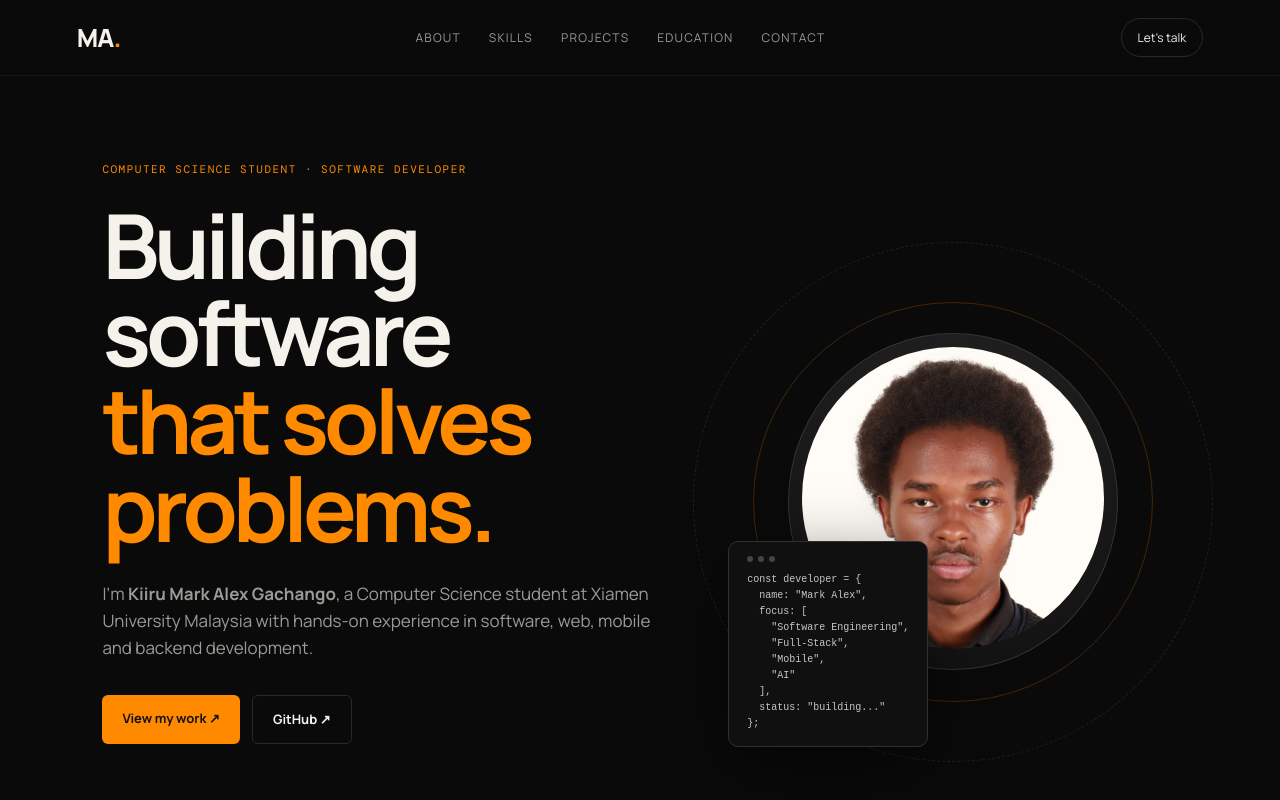
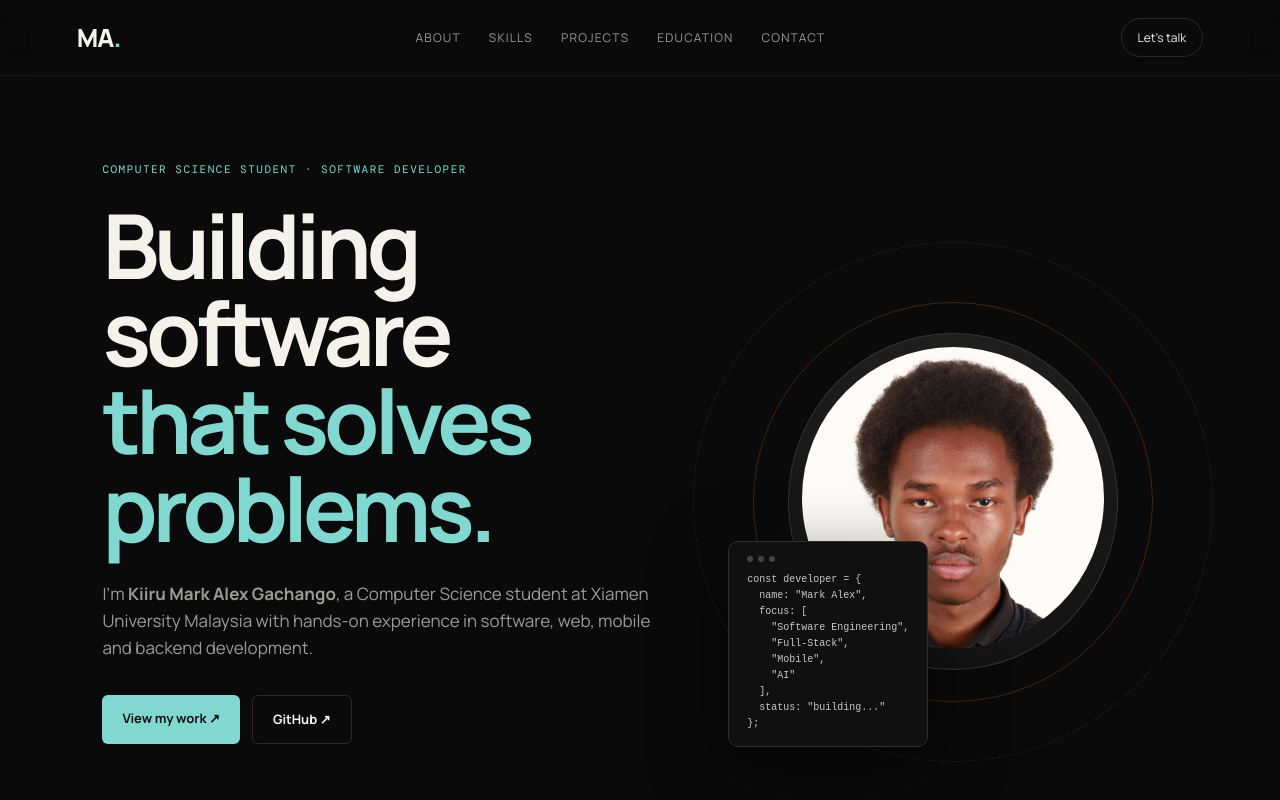
Before and after one commit to Mxrkinnit/mark-alex-portfolio, a Next.js app: page / in a window 1280 px wide. Shown: the top 800 px of the page. Built offline with nearby package versions, Linux system fonts and the light colour scheme.

Commit message:
Change accent color to Tiffany blue

```diff
--- a/app/globals.css
+++ b/app/globals.css
@@ -7,7 +7,7 @@
   --text: #f5f2eb;
   --muted: #9b9b96;
   --line: #292929;
-  --accent: #ff8a00;
+  --accent: #81d8d0;
 }
 
 * {
```
